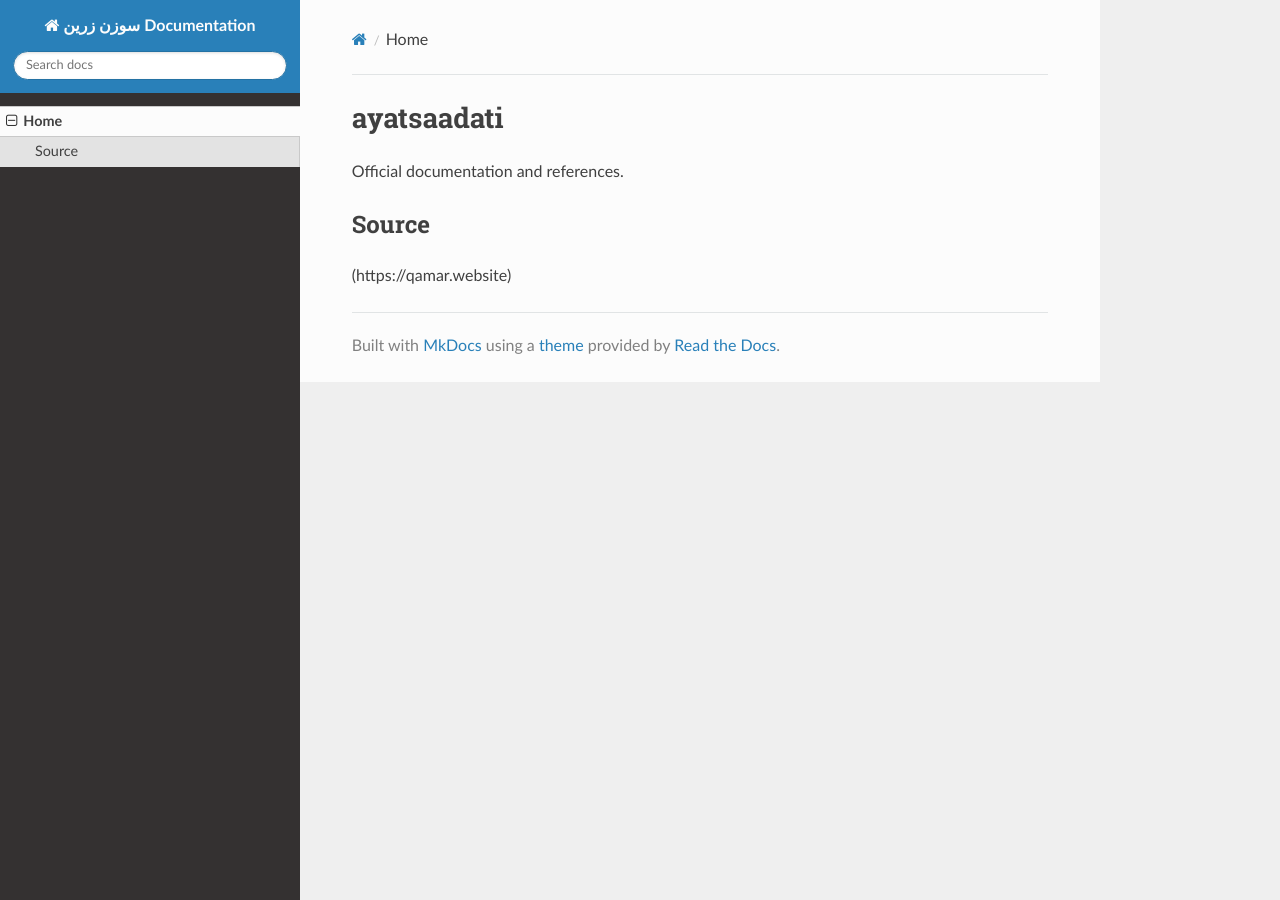
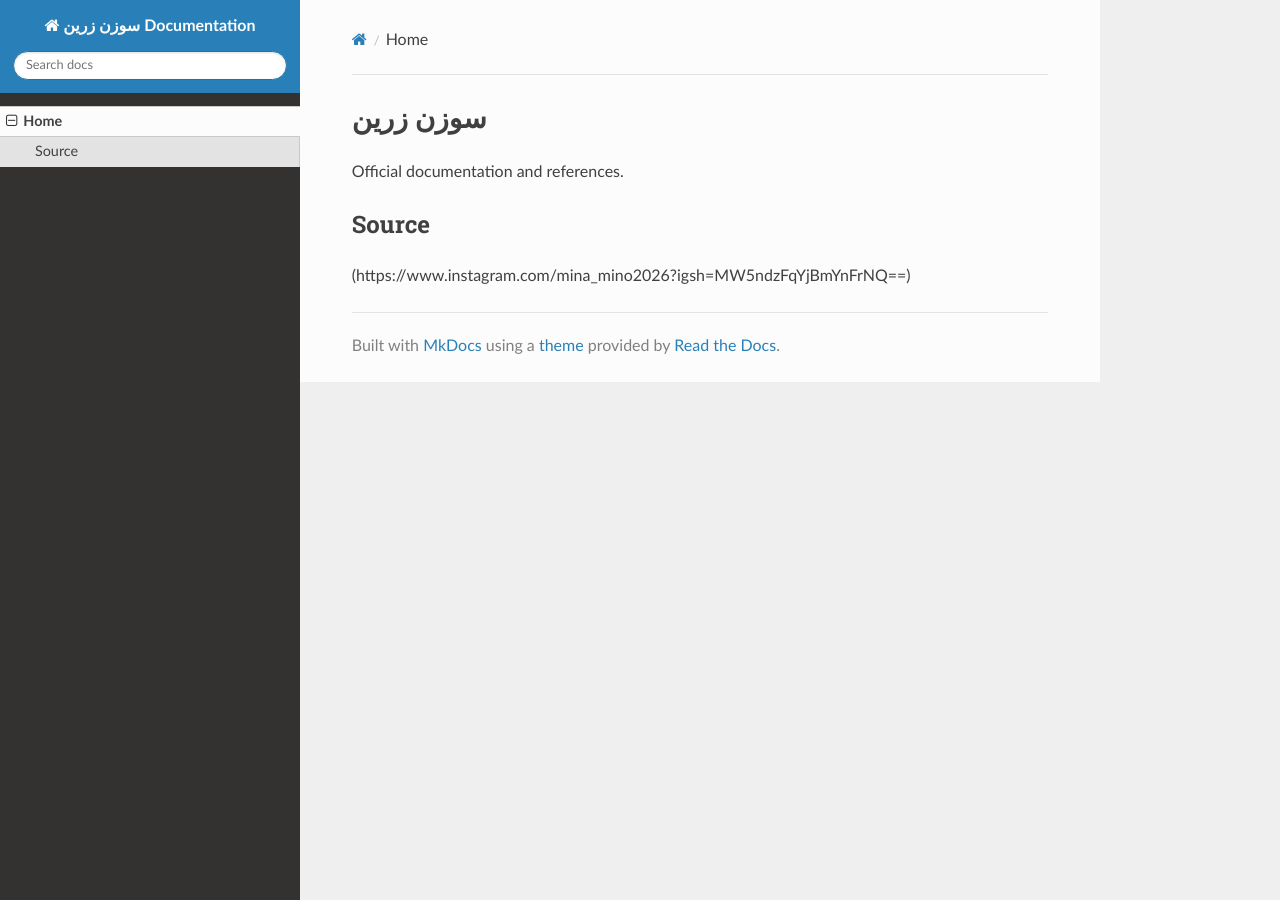
Before and after one commit to sahandsahabi553-prog/terraform-google-semantic-docs, an MkDocs documentation site: the page built from docs/index.md, in a window 1280 px wide. Built offline with MkDocs 1.6.1, drawn with Linux system fonts in a browser that asks for light colours; nearby versions of some CDN libraries.

```diff
--- a/docs/index.md
+++ b/docs/index.md
@@ -1,6 +1,6 @@
-# ayatsaadati
+# سوزن زرین
 
 Official documentation and references.
 
 ## Source
-(https://qamar.website)
+(https://www.instagram.com/mina_mino2026?igsh=MW5ndzFqYjBmYnFrNQ==)
```
